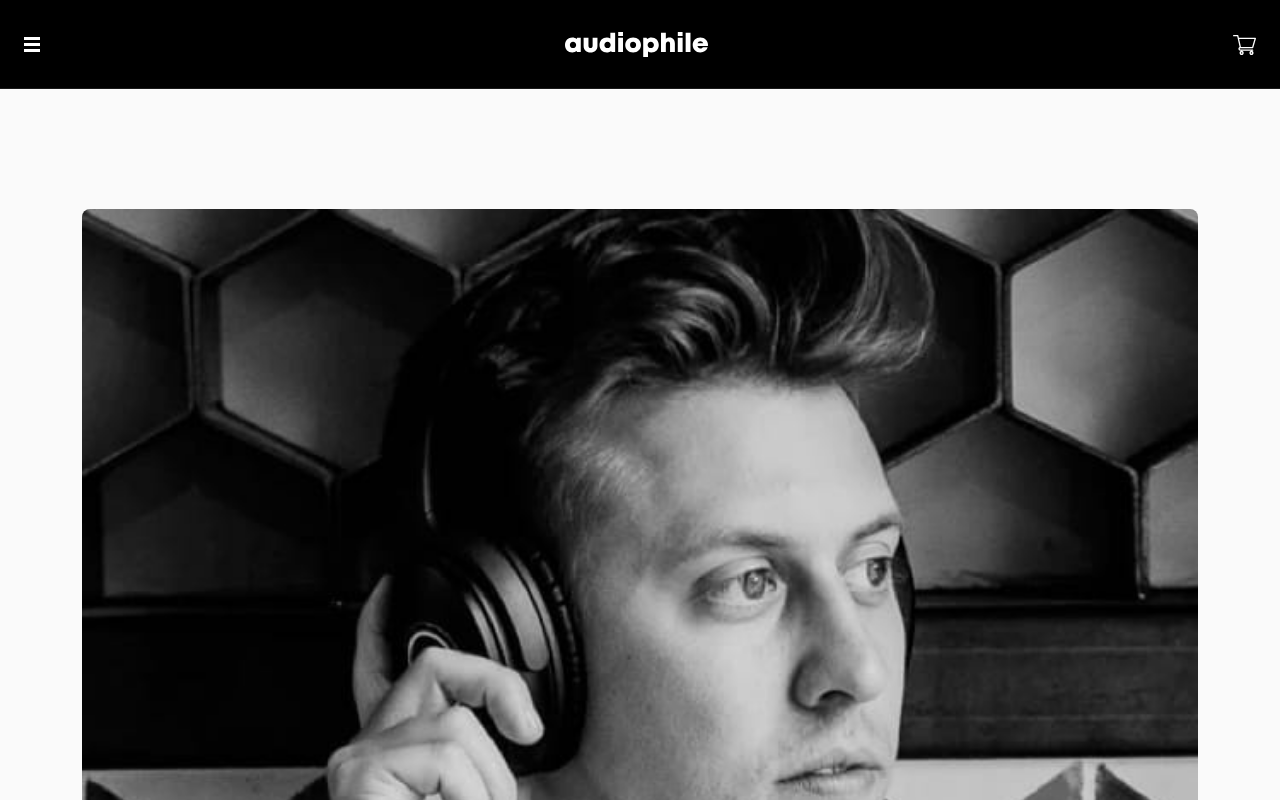
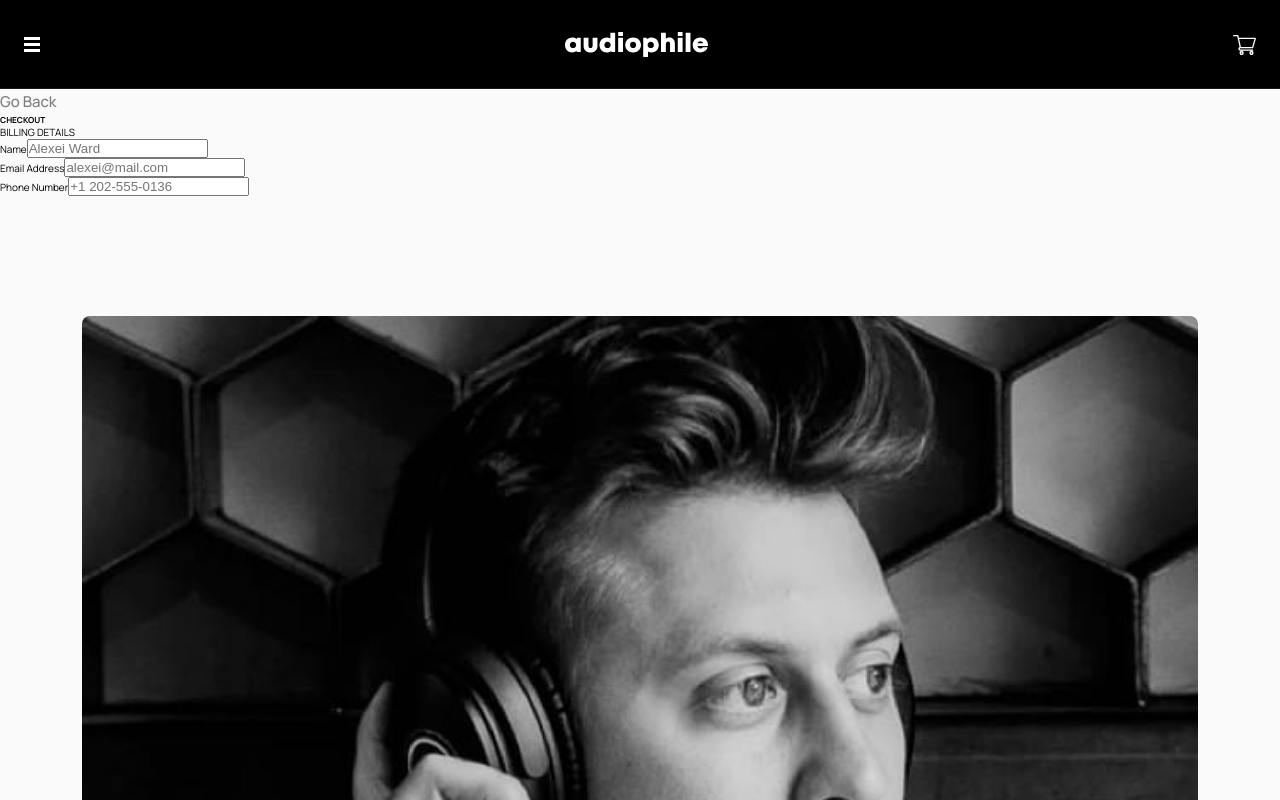
Before and after one commit to GIGAKLIBADZE/audiophile-ecommerce-website, a React (Vite) app: page /checkout in a window 1280 px wide. Shown: the top 800 px of the page. Built offline with nearby package versions, Linux system fonts and the light colour scheme.

Commit message:
add the billing details part

```diff
--- a/src/pages/Checkout.tsx
+++ b/src/pages/Checkout.tsx
@@ -1,5 +1,34 @@
+import { GoBack } from "../components/product/ProductDetailsStyles";
+
 const Checkout: React.FC = () => {
-  return <div></div>;
+  return (
+    <div>
+      <GoBack>Go Back</GoBack>
+      <div>
+        <div>
+          <h5>CHECKOUT</h5>
+          <p>BILLING DETAILS</p>
+          <form>
+            <div>
+              <div>
+                <label htmlFor="name">Name</label>
+                <input type="text" id="name" placeholder="Alexei Ward" />
+              </div>
+              <div>
+                <label htmlFor="email">Email Address</label>
+                <input type="text" id="email" placeholder="alexei@mail.com" />
+              </div>
+              <div>
+                <label htmlFor="phone">Phone Number</label>
+                <input type="text" id="phone" placeholder="+1 202-555-0136" />
+              </div>
+            </div>
+          </form>
+        </div>
+        <div></div>
+      </div>
+    </div>
+  );
 };
 
 export default Checkout;
```
Also changed, not shown: src/components/checkout/checkoutStyles.tsx (added).
